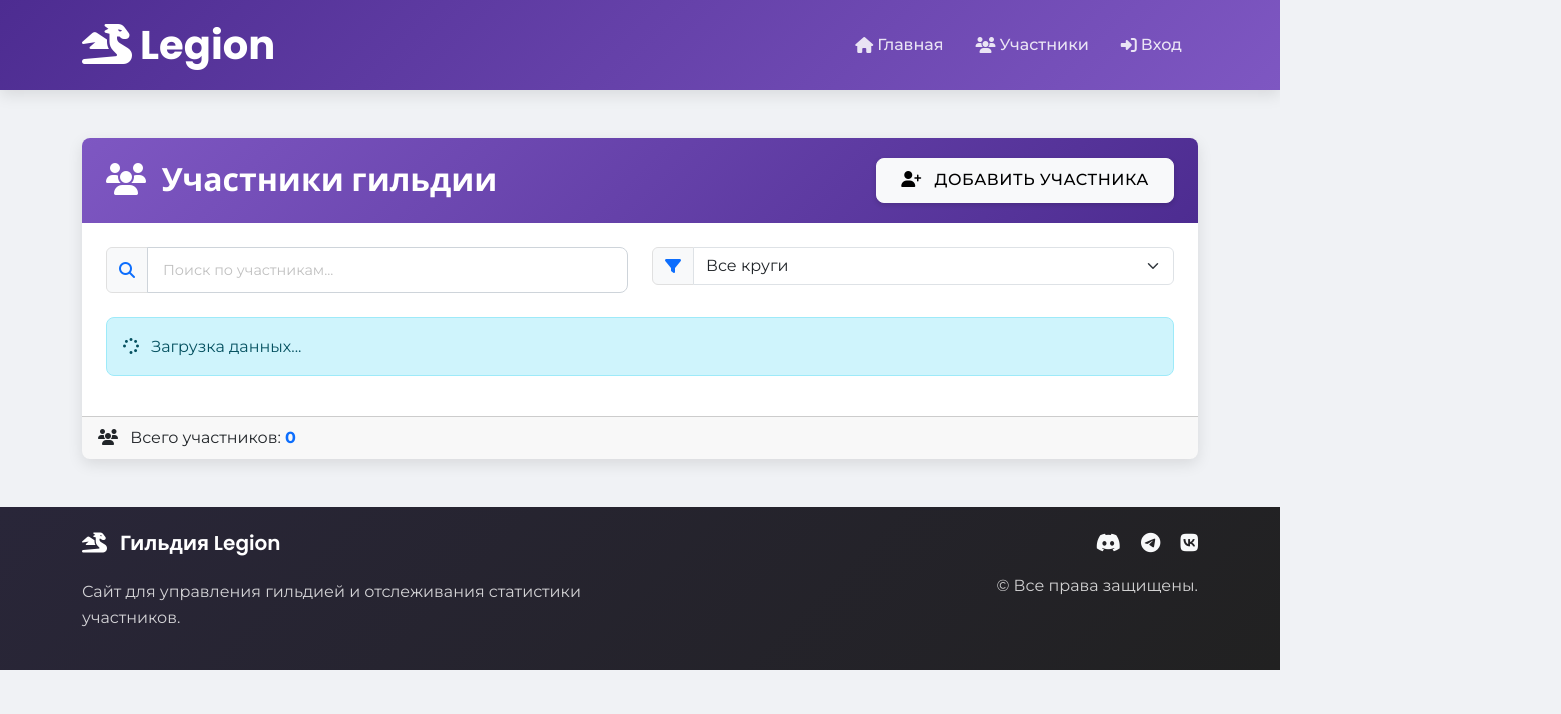
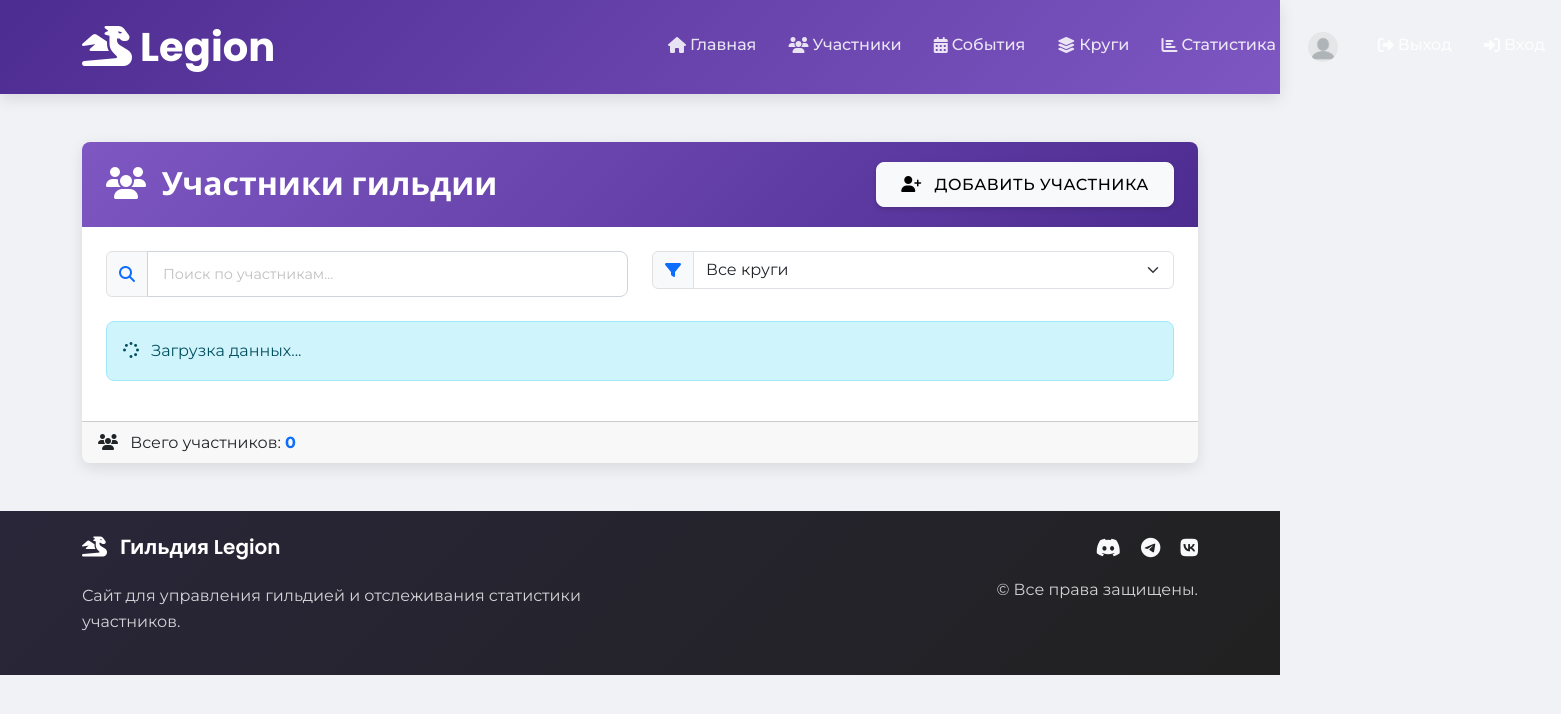
Before and after one commit to Karvet-2/Legion, a website: page members.html in a window 1280 px wide. Shown: the whole page, 1561 px wide, since content can reach past the window. Drawn offline with nearby package versions, Linux system fonts and the light colour scheme.

Commit message:
Add files via upload

```diff
--- a/members.html
+++ b/members.html
@@ -55,7 +55,7 @@
                       <i class="fas fa-home me-1"></i> Главная
                     </a>
                   </li>
-                  <li class="nav-item logged-in-only">
+                  <li class="nav-item logged-in-only admin-only">
                     <a
                       class="nav-link active d-flex align-items-center"
                       href="members.html"
@@ -63,7 +63,7 @@
                       <i class="fas fa-users me-1"></i> Участники
                     </a>
                   </li>
-                  <li class="nav-item logged-in-only" style="display: none">
+                  <li class="nav-item logged-in-only admin-only">
                     <a
                       class="nav-link d-flex align-items-center"
                       href="events.html"
@@ -71,7 +71,7 @@
                       <i class="fas fa-calendar-alt me-1"></i> События
                     </a>
                   </li>
-                  <li class="nav-item logged-in-only" style="display: none">
+                  <li class="nav-item logged-in-only admin-only">
                     <a
                       class="nav-link d-flex align-items-center"
                       href="packs.html"
@@ -79,7 +79,7 @@
                       <i class="fas fa-layer-group me-1"></i> Круги
                     </a>
                   </li>
-                  <li class="nav-item logged-in-only" style="display: none">
+                  <li class="nav-item logged-in-only">
                     <a
                       class="nav-link d-flex align-items-center"
                       href="statistics.html"
@@ -88,7 +88,7 @@
                     </a>
                   </li>
 
-                  <li class="nav-item logged-in-only" style="display: none">
+                  <li class="nav-item logged-in-only">
                     <a
                       class="nav-link d-flex align-items-center"
                       href="profile.html"
@@ -110,7 +110,7 @@
                     </a>
                   </li>
 
-                  <li class="nav-item logged-in-only" style="display: none">
+                  <li class="nav-item logged-in-only">
                     <a
                       class="nav-link d-flex align-items-center"
                       href="#"
```
Also changed, not shown: events.html (+6 -6 lines), index.html (+6 -6 lines), packs.html (+1 -1 lines), profile.html (+1 -2 lines), statistics.html (+1 -1 lines).
